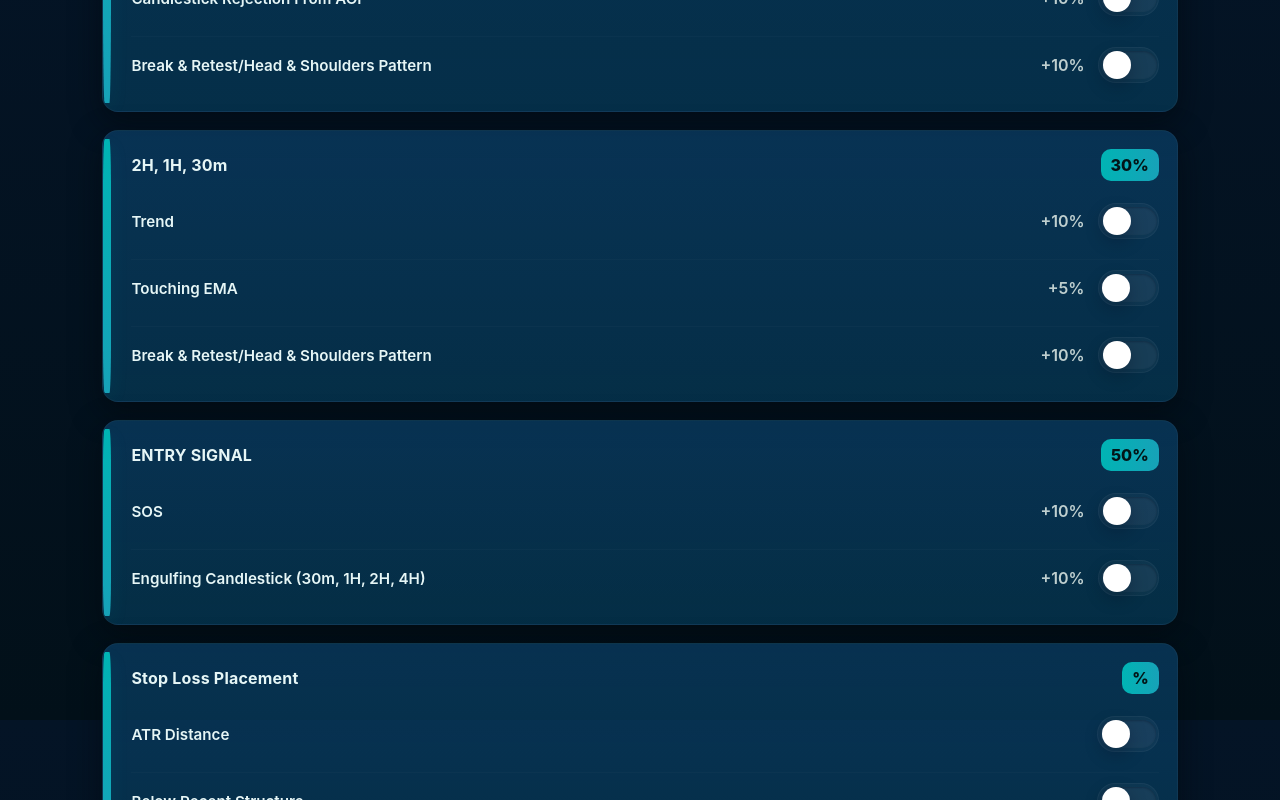
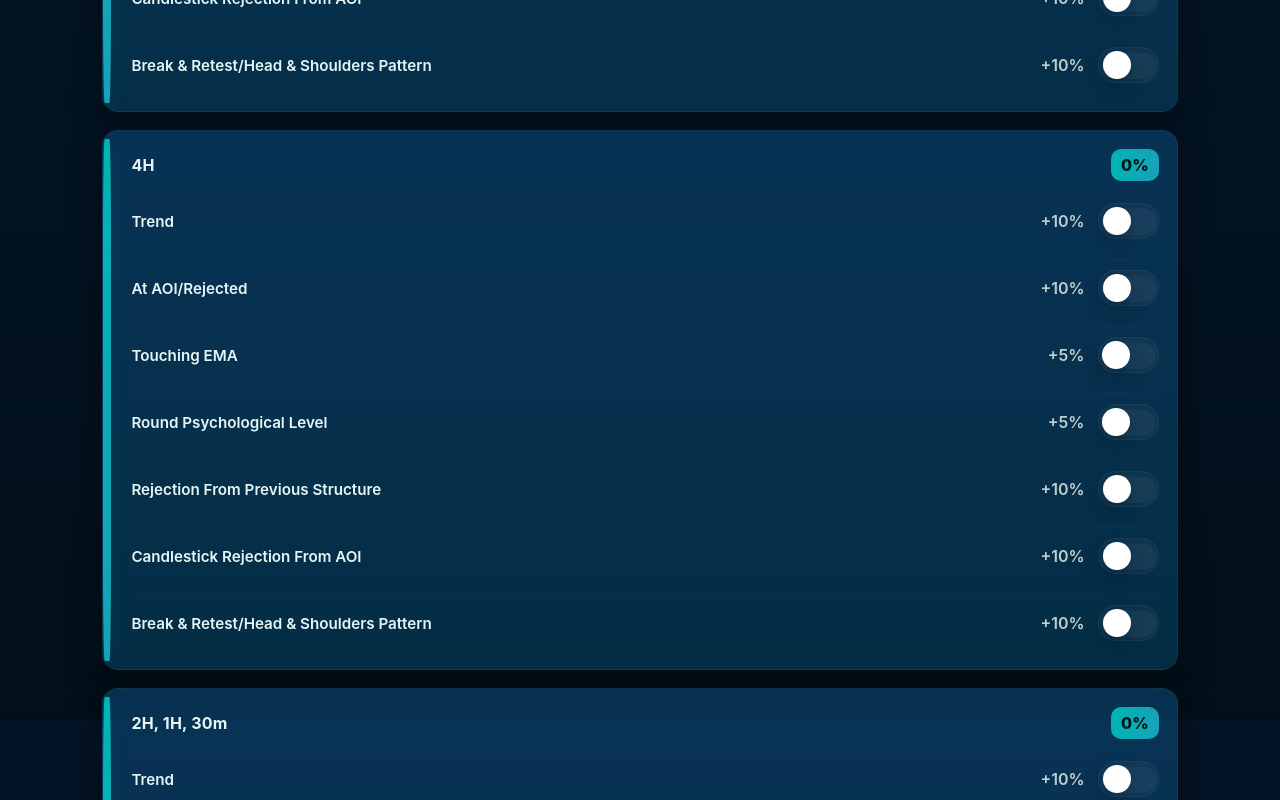
Before and after one commit to tataw-cl/React-works, a React (Vite) app in the folder trade-tracker/: page /landing in a window 1280 px wide. Shown: the part 1680-2480 px from the top of the page. Built offline with nearby package versions, Linux system fonts and the light colour scheme.

Commit message:
Add states to Landing page summary

```diff
--- a/trade-tracker/src/components/Property.jsx
+++ b/trade-tracker/src/components/Property.jsx
@@ -1,7 +1,10 @@
 import React, { useState } from "react";
 
-function Property({ label, value }) {
-  const [checked, setChecked] = useState(false);
+function Property({ label, value, checked: checkedProp, onChange }) {
+  // controlled when checkedProp is provided; otherwise local state
+  const [internalChecked, setInternalChecked] = useState(false);
+  const checked =
+    typeof checkedProp === "boolean" ? checkedProp : internalChecked;
 
   return (
     <div className="property">
@@ -16,7 +19,19 @@ function Property({ label, value }) {
         <button
           aria-pressed={checked}
           className={`property-toggle ${checked ? "on" : "off"}`}
-          onClick={() => setChecked((s) => !s)}
+          onClick={() => {
+            if (typeof checkedProp === "boolean") {
+              // controlled: notify parent
+              onChange && onChange(!checked);
+            } else {
+              // uncontrolled: update local state and notify parent
+              setInternalChecked((s) => {
+                const next = !s;
+                onChange && onChange(next);
+                return next;
+              });
+            }
+          }}
           title={checked ? "On" : "Off"}
         >
           {/* track */}
--- a/trade-tracker/src/components/Tile.jsx
+++ b/trade-tracker/src/components/Tile.jsx
@@ -1,8 +1,13 @@
 import React from "react";
 import Property from "./Property";
 
-function Tile({ name, percentageValue, properties = [], children }) {
-  // default properties to keep backward compatibility
+export default function Tile({
+  name,
+  percentageValue: initialPercentage = 0,
+  properties = [],
+  children,
+  onPercentageChange,
+}) {
   const defaultProperties = [
     { label: "Trend", value: "+10%" },
     { label: "At AOI/Rejected", value: "+10%" },
@@ -16,16 +21,61 @@ function Tile({ name, percentageValue, properties = [], children }) {
   const propsToRender =
     properties && properties.length ? properties : defaultProperties;
 
+  // track checked state per property index
+  const [checkedMap, setCheckedMap] = React.useState(() =>
+    propsToRender.map(() => false)
+  );
+  const [computedTotal, setComputedTotal] = React.useState(() =>
+    Number(initialPercentage || 0)
+  );
+
+  // helper to parse value like "+12%" or "-3%" into number 12 or -3
+  const parsePercent = (str) => {
+    if (typeof str === "number") return Number(str);
+    const m = String(str).match(/([+-]?\d+(?:\.\d+)?)/);
+    return m ? Number(m[1]) : 0;
+  };
+
+  const recompute = (nextCheckedMap) => {
+    const total = nextCheckedMap.reduce((sum, checked, idx) => {
+      if (!checked) return sum;
+      return sum + parsePercent(propsToRender[idx].value);
+    }, 0);
+    setComputedTotal(total);
+    onPercentageChange && onPercentageChange(total);
+  };
+
+  const handleToggle = (index, next) => {
+    setCheckedMap((prev) => {
+      const copy = prev.slice();
+      copy[index] = next;
+      recompute(copy);
+      return copy;
+    });
+  };
+
+  // initialize computedTotal from any initial checked map (all false by default)
+  React.useEffect(() => {
+    recompute(checkedMap);
+    // eslint-disable-next-line react-hooks/exhaustive-deps
+  }, []);
+
   return (
     <div className="tile">
       <div className="tile-head">
         <div className="tile-name">{name}</div>
-        <div className="tile-value">{percentageValue}%</div>
+        <div className="tile-value">{computedTotal}%</div>
       </div>
 
       <div className="tile-body">
         {propsToRender.map((p, i) => (
-          <Property key={i} label={p.label} value={p.value} />
+          <Property
+            key={i}
+            label={p.label}
+            value={p.value}
+            checked={checkedMap[i]}
+            onChange={(next) => handleToggle(i, next)}
+          />
         ))}
 
         {/* allow consumers to pass additional custom children if needed */}
@@ -34,5 +84,3 @@ function Tile({ name, percentageValue, properties = [], children }) {
     </div>
   );
 }
-
-export default Tile;
--- a/trade-tracker/src/pages/Landing.jsx
+++ b/trade-tracker/src/pages/Landing.jsx
@@ -6,7 +6,7 @@ import Tile from "../components/Tile";
 import Summary from "../components/Summary";
 
 export default function Landing() {
-  const tiles = [
+  const [tiles, setTiles] = React.useState([
     {
       name: "WEEKLY",
       percentageValue: 75,
@@ -46,25 +46,10 @@ export default function Landing() {
         { label: "Break & Retest/Head & Shoulders Pattern", value: "+10%" },
       ],
     },
-    {
-      name: "2H, 1H, 30m",
-      percentageValue: 30,
-      properties: [
-        { label: "Trend", value: "+10%" },
-        { label: "Touching EMA", value: "+5%" },
-        { label: "Break & Retest/Head & Shoulders Pattern", value: "+10%" },
-      ],
-    },
-
-    {
-      name: "ENTRY SIGNAL",
-      percentageValue: 50,
-      properties: [
-        { label: "SOS", value: "+10%" },
-        { label: "Engulfing Candlestick (30m, 1H, 2H, 4H)", value: "+10%" },
-      ],
-    },
-
+    { name: "4H", percentageValue: 60 },
+    { name: "2H, 1H, 30m", percentageValue: 30 },
+    { name: "ENTRY SIGNAL", percentageValue: 50 },
+    { name: "Stop Loss Placement", percentageValue: null },
     {
       name: "Stop Loss Placement",
       percentageValue: null,
@@ -73,7 +58,15 @@ export default function Landing() {
         { label: "Below Recent Structure", value: "" },
       ],
     },
-  ];
+  ]);
+
+  const handleTileChange = (index, newPercentage) => {
+    setTiles((prev) => {
+      const copy = prev.slice();
+      copy[index] = { ...copy[index], percentageValue: newPercentage };
+      return copy;
+    });
+  };
 
   return (
     <div className="landing-container">
@@ -86,6 +79,7 @@ export default function Landing() {
             name={t.name}
             percentageValue={t.percentageValue}
             properties={t.properties}
+            onPercentageChange={(newTotal) => handleTileChange(i, newTotal)}
           />
         ))}
       </div>
```
